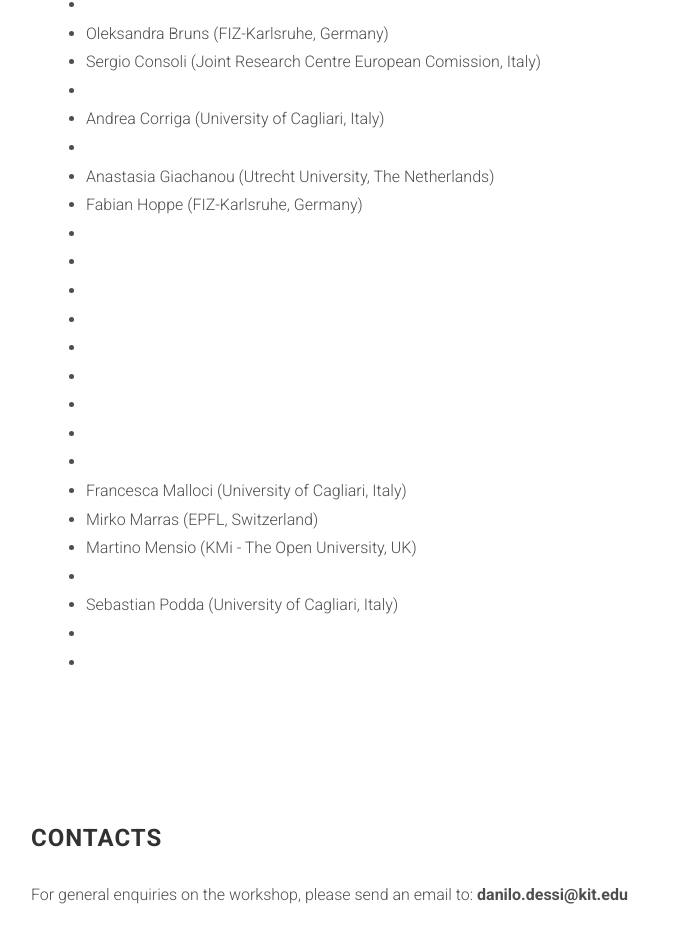
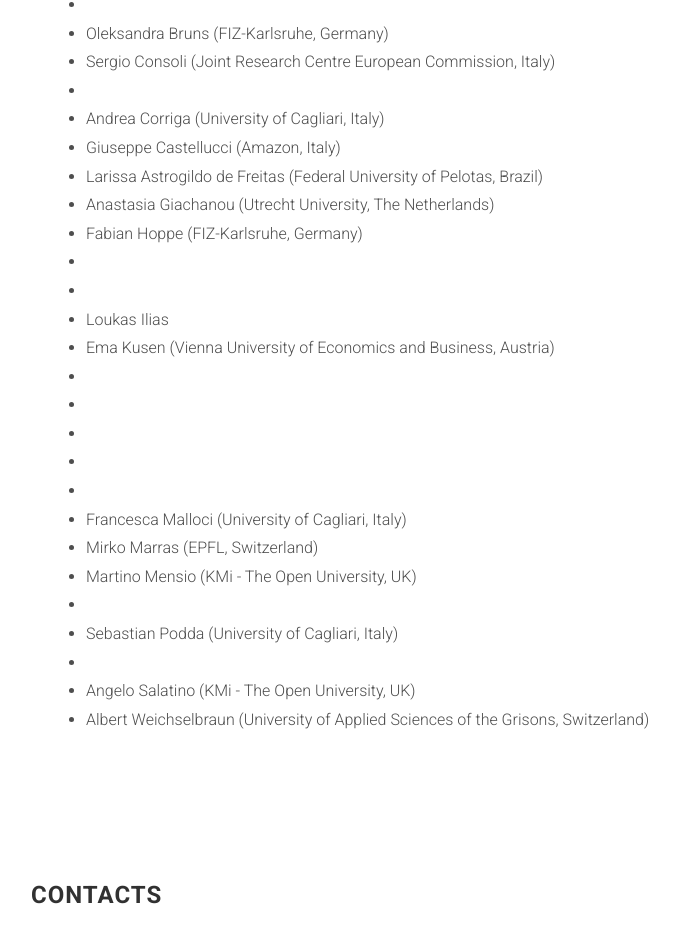
Before and after one commit to danilo-dessi/xsentiment, a website: page index.html in a window 1280 px wide. Shown: the part 3977-4906 px from the top of the page, without its empty margins (24-703 px from the left). Drawn offline with Linux system fonts and the light colour scheme; files whose address does not match are found by name.

Commit message:
Fisr version to be sent

```diff
--- a/index.html
+++ b/index.html
@@ -229,16 +229,17 @@
                     <li></li>
                     <li></li>
                     <li>Oleksandra Bruns (FIZ-Karlsruhe, Germany)</li>
-                    <li>Sergio Consoli (Joint Research Centre European Comission, Italy)</li>
+                    <li>Sergio Consoli (Joint Research Centre European Commission, Italy)</li>
                     <li></li>
                     <li>Andrea Corriga (University of Cagliari, Italy)</li>
-                    <li></li>
+                    <li>Giuseppe Castellucci (Amazon, Italy)</li>
+                    <li>Larissa Astrogildo de Freitas (Federal University of Pelotas, Brazil)</li>
                     <li>Anastasia Giachanou (Utrecht University, The Netherlands)</li>
                     <li>Fabian Hoppe (FIZ-Karlsruhe, Germany)</li>
                     <li></li>
                     <li></li>
-                    <li></li>
-                    <li></li>
+                    <li>Loukas Ilias</li>
+                    <li>Ema Kusen (Vienna University of Economics and Business, Austria)</li>
                     <li></li>
                     <li></li>
                     <li></li>
@@ -250,7 +251,8 @@
                     <li></li>
                     <li>Sebastian Podda (University of Cagliari, Italy)</li>
                     <li></li>
-                    <li></li>
+                    <li>Angelo Salatino (KMi - The Open University, UK)</li>
+                    <li>Albert Weichselbraun (University of Applied Sciences of the Grisons, Switzerland)</li>
                 </ul>
 
             </div>
```
